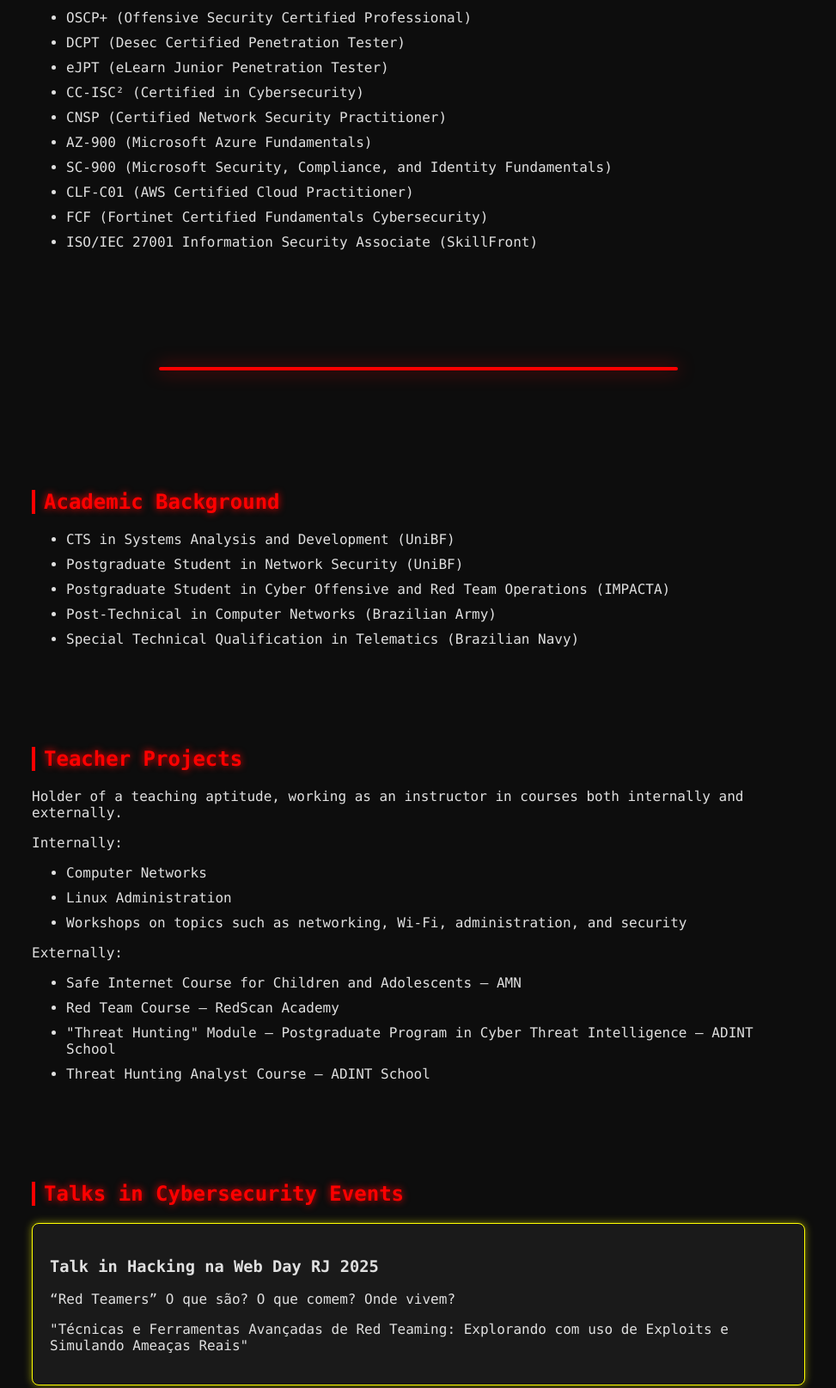
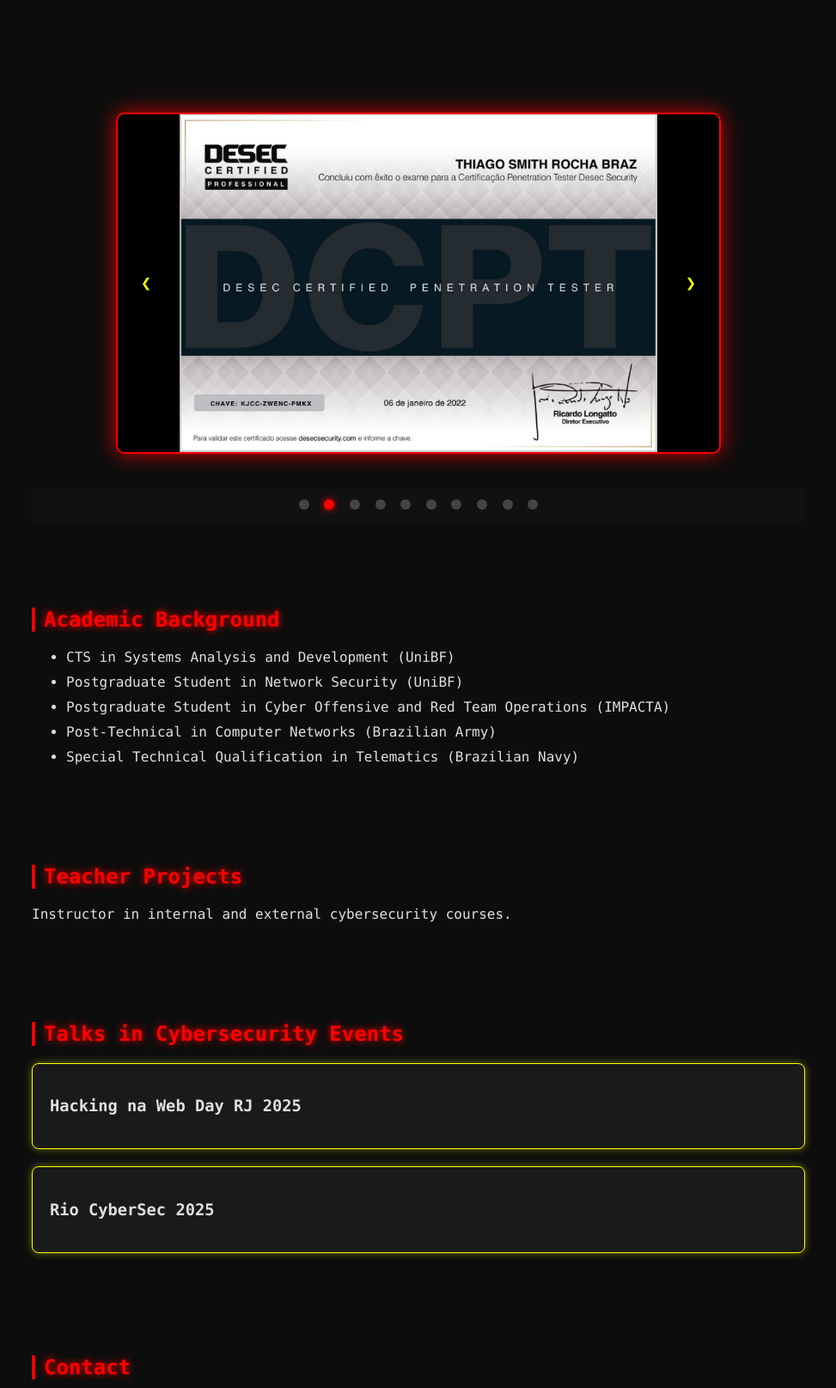
Before and after one commit to thiagosmith/site, a plain HTML site: page index.html in a window 1280 px wide. Shown: the part 860-2475 px from the top of the page at 86% size, without its empty margins (153-1126 px from the left). Drawn offline with Linux system fonts and the light colour scheme.

Commit message:
Update index.html

```diff
--- a/index.html
+++ b/index.html
@@ -4,6 +4,7 @@
   <meta charset="UTF-8">
   <meta name="viewport" content="width=device-width, initial-scale=1.0">
   <title>Portfólio - Smith Braz</title>
+
   <style>
     body {
       font-family: 'Consolas', 'Courier New', monospace;
@@ -11,6 +12,7 @@
       background: #0d0d0d;
       color: #e0e0e0;
     }
+
     header {
       background: linear-gradient(90deg, #0d0d0d, #1a1a1a);
       color: #ff0000;
@@ -19,40 +21,46 @@
       border-bottom: 2px solid #ff0000;
       text-shadow: 0 0 10px #ff0000;
     }
+
     nav a {
       color: #ffff00;
       margin: 0 15px;
       text-decoration: none;
       font-weight: bold;
-      transition: color 0.3s ease, text-shadow 0.3s ease;
+      transition: 0.3s;
     }
+
     nav a:hover {
       color: #ff0000;
       text-shadow: 0 0 8px #ff0000;
     }
+
     section {
       padding: 40px;
       max-width: 900px;
       margin: auto;
     }
+
     h2 {
       color: #ff0000;
       border-left: 4px solid #ff0000;
       padding-left: 10px;
       text-shadow: 0 0 8px #ff0000;
     }
+
     ul li {
       margin-bottom: 10px;
-      color: #e0e0e0;
     }
+
     .talks {
       background: #1a1a1a;
       padding: 20px;
       margin-bottom: 20px;
       border-radius: 8px;
       border: 1px solid #ffff00;
-      box-shadow: 0 0 10px rgba(255, 255, 0, 0.5);
+      box-shadow: 0 0 10px rgba(255,255,0,0.4);
     }
+
     footer {
       background: #0d0d0d;
       color: #666;
@@ -61,17 +69,16 @@
       margin-top: 30px;
       border-top: 2px solid #ff0000;
     }
-    a {
-      color: #ffff00;
-    }
-    a:hover {
-      color: #ff0000;
-    }
-    /* Estilo da foto circular */
+
+    a { color: #ffff00; }
+    a:hover { color: #ff0000; }
+
+    /* FOTO PERFIL */
     .profile-container {
       text-align: center;
       margin: 20px 0;
     }
+
     .profile-img {
       width: 180px;
       height: 180px;
@@ -79,91 +86,154 @@
       border-radius: 50%;
       border: 3px solid #ff0000;
       box-shadow: 0 0 15px rgba(255, 0, 0, 0.7);
-      transition: transform 0.3s ease, box-shadow 0.3s ease;
+      transition: 0.3s;
     }
+
     .profile-img:hover {
       transform: scale(1.05);
       box-shadow: 0 0 25px rgba(255, 0, 0, 1);
     }
-    /* Slideshow */
+
+    /* SLIDESHOW */
     .slideshow-container {
       position: relative;
-      max-width: 600px;
+      max-width: 700px;
       margin: 40px auto;
       border: 2px solid #ff0000;
       border-radius: 10px;
       overflow: hidden;
-      box-shadow: 0 0 20px rgba(255,0,0,0.7);
+      box-shadow: 0 0 25px rgba(255,0,0,0.8);
+      background: #000;
     }
+
     .slide {
       display: none;
+    }
+
+    .slide img {
       width: 100%;
+      display: block;
+      animation: fadeEffect 1s;
     }
-    .slide img {
-      width: 25%;
-      height: auto;
-      display: block;
+
+    @keyframes fadeEffect {
+      from { opacity: 0.4 }
+      to { opacity: 1 }
     }
+
+    .prev, .next {
+      cursor: pointer;
+      position: absolute;
+      top: 50%;
+      padding: 12px;
+      color: #ffff00;
+      font-weight: bold;
+      font-size: 20px;
+      background: rgba(0,0,0,0.6);
+      border-radius: 50%;
+      transform: translateY(-50%);
+      transition: 0.3s;
+    }
+
+    .prev { left: 15px; }
+    .next { right: 15px; }
+
+    .prev:hover, .next:hover {
+      background: #ff0000;
+      color: #000;
+      box-shadow: 0 0 10px #ff0000;
+    }
+
+    .dots {
+      text-align: center;
+      padding: 10px;
+      background: #111;
+    }
+
+    .dot {
+      cursor: pointer;
+      height: 12px;
+      width: 12px;
+      margin: 0 4px;
+      background-color: #444;
+      border-radius: 50%;
+      display: inline-block;
+      transition: 0.3s;
+    }
+
+    .active, .dot:hover {
+      background-color: #ff0000;
+      box-shadow: 0 0 8px #ff0000;
+    }
+
   </style>
 </head>
+
 <body>
+
 <header>
   <h1>Smith Braz | 5M1TH</h1>
   <p>Military at Brazilian Navy | Cyber Warrior | CyberSecurity | Head of Red Team | Threat Hunter | CTF Player | Teacher</p>
+
   <nav>
     <a href="#about">About</a>
     <a href="#certifications">Certifications</a>
-      <a href="#academic">Academic Background</a>
+    <a href="#academic">Academic</a>
     <a href="#talks">Talks</a>
-      <a href="#teacher">Teacher Projects</a>
+    <a href="#teacher">Teacher</a>
     <a href="#contact">Contact</a>
   </nav>
 </header>
 
 <section id="about">
   <h2>About me</h2>
-    <p>Professional with more than 25 years of experience in the Brazilian Navy, working in Information Technology since 2004. Specialized in offensive security, network management, and incident response, with internationally recognized certifications.</p>
+  <p>Professional with more than 25 years of experience in the Brazilian Navy, working in Information Technology since 2004. Specialized in offensive security, network management, and incident response.</p>
 </section>
 
-  <!-- Foto circular -->
-  <section id="profile-pic">
+<section>
   <div class="profile-container">
-      <img src="img01.png" alt="Smith Braz" class="profile-img">
+    <img src="img01.png" class="profile-img">
   </div>
 </section>
 
 <section id="certifications">
   <h2>Certifications</h2>
   <p>OSCP+ | DCPT | eJPT | CC-ISC² | CNSP | AZ-900 | SC-900 | CLF-C01 | FCF | ISM</p>
-    <ul>
-      <li>OSCP+ (Offensive Security Certified Professional)</li>
-      <li>DCPT (Desec Certified Penetration Tester)</li>
-      <li>eJPT (eLearn Junior Penetration Tester)</li>
-      <li>CC-ISC² (Certified in Cybersecurity)</li>
-      <li>CNSP (Certified Network Security Practitioner)</li>
-      <li>AZ-900 (Microsoft Azure Fundamentals)</li>
-      <li>SC-900 (Microsoft Security, Compliance, and Identity Fundamentals)</li>
-      <li>CLF-C01 (AWS Certified Cloud Practitioner)</li>
-      <li>FCF (Fortinet Certified Fundamentals Cybersecurity)</li>
-      <li>ISO/IEC 27001 Information Security Associate (SkillFront)</li>
-    </ul>
 </section>
 
-  <!-- Slideshow de certificações -->
-  <section id="certifications-slideshow">
-    <div class="slideshow-container">
-      <div class="slide"><img src="img02.png" alt="Certification 1"></div>
-      <div class="slide"><img src="img03.png" alt="Certification 2"></div>
-      <div class="slide"><img src="img04.png" alt="Certification 3"></div>
-      <div class="slide"><img src="img05.png" alt="Certification 4"></div>
-      <div class="slide"><img src="img06.png" alt="Certification 5"></div>
-      <div class="slide"><img src="img07.png" alt="Certification 6"></div>
-      <div class="slide"><img src="img08.png" alt="Certification 7"></div>
-      <div class="slide"><img src="img09.png" alt="Certification 8"></div>
-      <div class="slide"><img src="img10.png" alt="Certification 9"></div>
-      <div class="slide"><img src="img11.png" alt="Certification 10"></div>
+<section>
+  <div class="slideshow-container" id="cyberSlideshow">
+
+    <div class="slide"><img src="img02.png"></div>
+    <div class="slide"><img src="img03.png"></div>
+    <div class="slide"><img src="img04.png"></div>
+    <div class="slide"><img src="img05.png"></div>
+    <div class="slide"><img src="img06.png"></div>
+    <div class="slide"><img src="img07.png"></div>
+    <div class="slide"><img src="img08.png"></div>
+    <div class="slide"><img src="img09.png"></div>
+    <div class="slide"><img src="img10.png"></div>
+    <div class="slide"><img src="img11.png"></div>
+
+    <a class="prev" onclick="changeSlide(-1)">❮</a>
+    <a class="next" onclick="changeSlide(1)">❯</a>
+  </div>
+
+  <div class="dots">
+    <span class="dot" onclick="currentSlide(1)"></span>
+    <span class="dot" onclick="currentSlide(2)"></span>
+    <span class="dot" onclick="currentSlide(3)"></span>
+    <span class="dot" onclick="currentSlide(4)"></span>
+    <span class="dot" onclick="currentSlide(5)"></span>
+    <span class="dot" onclick="currentSlide(6)"></span>
+    <span class="dot" onclick="currentSlide(7)"></span>
+    <span class="dot" onclick="currentSlide(8)"></span>
+    <span class="dot" onclick="currentSlide(9)"></span>
+    <span class="dot" onclick="currentSlide(10)"></span>
   </div>
 </section>
+
+<!-- RESTANTE DO SEU CONTEÚDO ORIGINAL MANTIDO -->
 
 <section id="academic">
   <h2>Academic Background</h2>
@@ -178,44 +248,69 @@
 
 <section id="teacher">
   <h2>Teacher Projects</h2>
-    <p>Holder of a teaching aptitude, working as an instructor in courses both internally and externally.</p>
-    <p>Internally:</p>
-    <ul>
-      <li>Computer Networks</li>
-      <li>Linux Administration</li>
-      <li>Workshops on topics such as networking, Wi-Fi, administration, and security</li>
-    </ul>
-    <p>Externally:</p>
-    <ul>
-      <li>Safe Internet Course for Children and Adolescents – AMN</li>
-      <li>Red Team Course – RedScan Academy</li>
-      <li>"Threat Hunting" Module – Postgraduate Program in Cyber Threat Intelligence – ADINT School</li>
-      <li>Threat Hunting Analyst Course – ADINT School</li>
-    </ul>
+  <p>Instructor in internal and external cybersecurity courses.</p>
 </section>
 
 <section id="talks">
   <h2>Talks in Cybersecurity Events</h2>
   <div class="talks">
-      <h3>Talk in Hacking na Web Day RJ 2025</h3>
-      <p>“Red Teamers” O que são? O que comem? Onde vivem?</p>
-      <p>"Técnicas e Ferramentas Avançadas de Red Teaming: Explorando com uso de Exploits e Simulando Ameaças Reais"</p>
+    <h3>Hacking na Web Day RJ 2025</h3>
   </div>
   <div class="talks">
-      <h3>Talk in Rio CyberSec 2025</h3>
-      <p>Red Team: Soft Skills and study environment.</p>
+    <h3>Rio CyberSec 2025</h3>
   </div>
 </section>
 
 <section id="contact">
   <h2>Contact</h2>
   <p>Email: thiago.smith.braz@gmail.com</p>
-    <p>LinkedIn: <a href="https://www.linkedin.com/in/smith-braz" target="_blank">LinkedIn Smith Braz</a></p>
-    <p>GitHub: <a href="https://github.com/thiagosmith" target="_blank">GitHub Smith Braz</a></p>
 </section>
 
 <footer>
   <p>&copy; 2026 Smith Braz - Todos os direitos reservados</p>
 </footer>
+
+<script>
+let slideIndex = 1;
+let autoSlide;
+
+showSlides(slideIndex);
+startAutoSlide();
+
+function changeSlide(n) {
+  showSlides(slideIndex += n);
+}
+
+function currentSlide(n) {
+  showSlides(slideIndex = n);
+}
+
+function showSlides(n) {
+  let slides = document.getElementsByClassName("slide");
+  let dots = document.getElementsByClassName("dot");
+
+  if (n > slides.length) slideIndex = 1;
+  if (n < 1) slideIndex = slides.length;
+
+  for (let i = 0; i < slides.length; i++) {
+    slides[i].style.display = "none";
+  }
+
+  for (let i = 0; i < dots.length; i++) {
+    dots[i].className = dots[i].className.replace(" active", "");
+  }
+
+  slides[slideIndex-1].style.display = "block";
+  dots[slideIndex-1].className += " active";
+}
+
+function startAutoSlide() {
+  autoSlide = setInterval(() => changeSlide(1), 4000);
+}
+
+document.getElementById("cyberSlideshow").addEventListener("mouseenter", () => clearInterval(autoSlide));
+document.getElementById("cyberSlideshow").addEventListener("mouseleave", () => startAutoSlide());
+</script>
+
 </body>
 </html>
```
Lines whose indentation alone changed are shown as unchanged.
